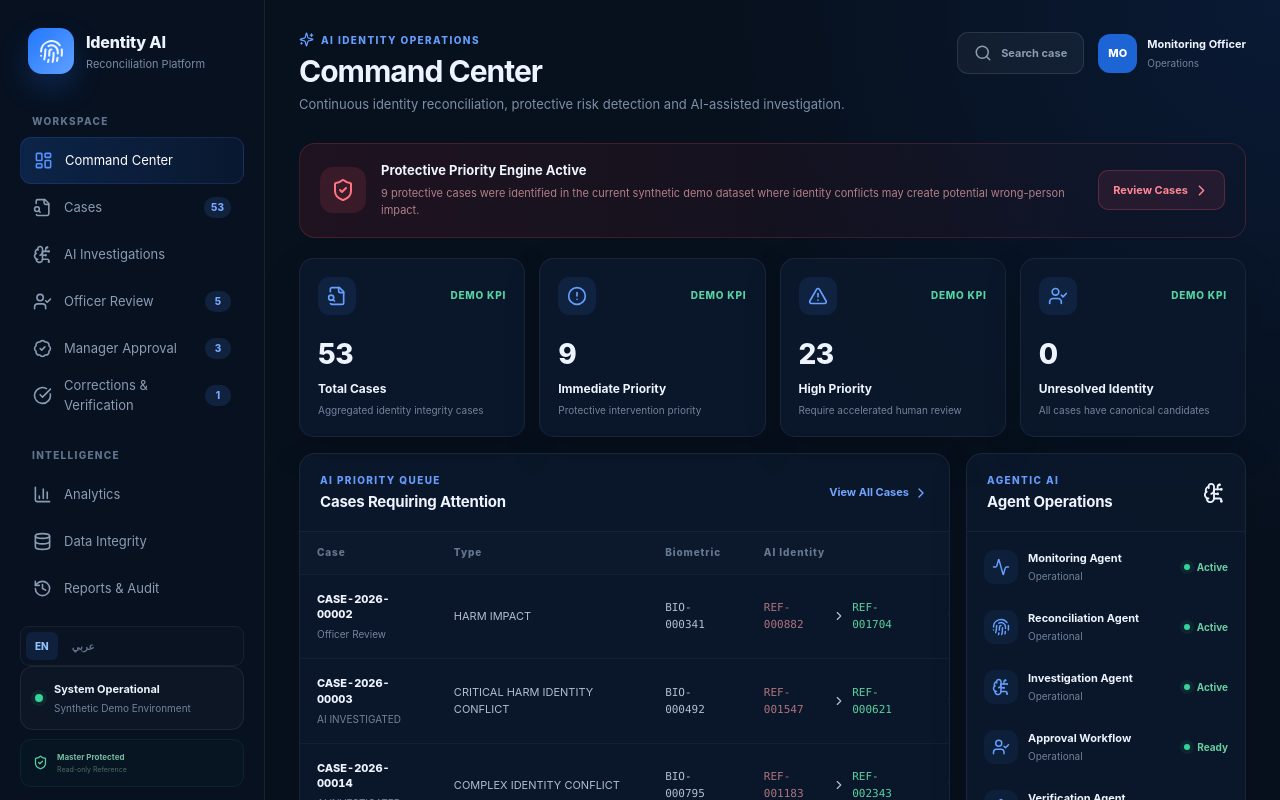
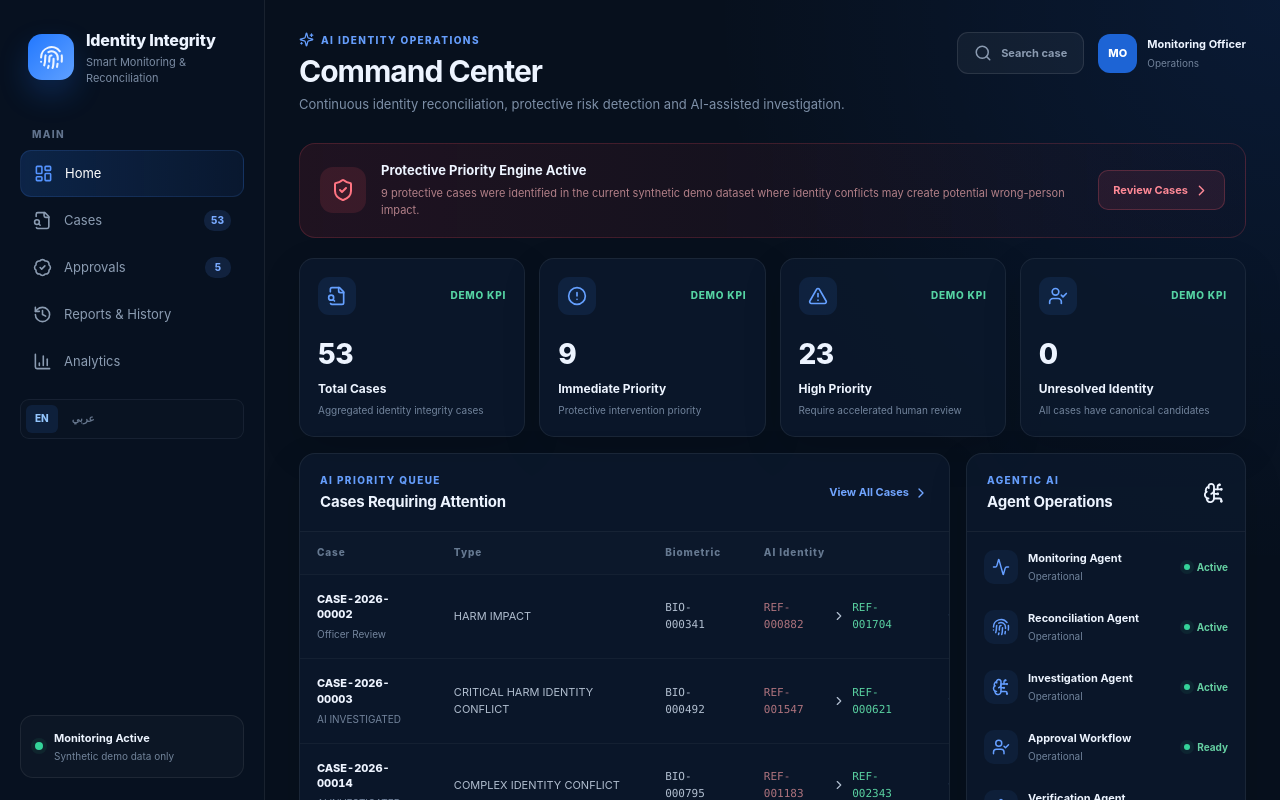
Before and after one commit to x47-cmd/ai-identity-reconciliation-platform, a Next.js app: page / in a window 1280 px wide. Shown: the top 800 px of the page. Built offline with nearby package versions, Linux system fonts and the light colour scheme.

Commit message:
Update Sidebar.js

```diff
--- a/app/components/Sidebar.js
+++ b/app/components/Sidebar.js
@@ -6,17 +6,12 @@ import { usePathname } from "next/navigation";
 import { useLanguage } from "./LanguageProvider";
 
 import {
+  BarChart3,
   BadgeCheck,
-  BarChart3,
-  BrainCircuit,
-  CircleCheckBig,
-  Database,
   FileSearch,
   Fingerprint,
   History,
   LayoutDashboard,
-  ShieldCheck,
-  UserCheck,
 } from "lucide-react";
 
 
@@ -24,94 +19,85 @@ import {
    NAVIGATION
    ========================================================= */
 
-const navigationGroups = [
+const navigationItems = [
   {
-    labelKey: "sidebar.workspace",
-
-    items: [
-      {
-        labelKey: "sidebar.commandCenter",
+    label: {
+      en: "Home",
+      ar: "الرئيسية",
+    },
     href: "/",
     icon: LayoutDashboard,
   },
 
   {
-        labelKey: "sidebar.cases",
+    label: {
+      en: "Cases",
+      ar: "الحالات",
+    },
     href: "/cases",
     icon: FileSearch,
     count: "53",
-        matchPrefix: "/cases",
-      },
-
-      {
-        labelKey: "sidebar.aiInvestigations",
-        href: "/cases",
-        icon: BrainCircuit,
-
-        /*
-         * Dedicated AI Investigations index route
-         * is not implemented yet.
-         *
-         * This entry intentionally opens Cases
-         * but does not take ownership of the
-         * /cases active navigation state.
-         */
-        secondary: true,
-      },
-
-      {
-        labelKey: "sidebar.officerReview",
-        href: "/officer-review",
-        icon: UserCheck,
-        count: "5",
-      },
-
-      {
-        labelKey: "sidebar.managerApproval",
-        href: "/manager-approval",
-        icon: BadgeCheck,
-        count: "3",
-      },
-
-      {
-        labelKey:
-          "sidebar.correctionsVerification",
-        href: "/corrections-verification",
-        icon: CircleCheckBig,
-        count: "1",
-      },
+    matchPaths: [
+      "/cases",
     ],
   },
 
   {
-    labelKey: "sidebar.intelligence",
-
-    items: [
-      {
-        labelKey: "sidebar.analytics",
-        href: "/analytics",
-        icon: BarChart3,
+    label: {
+      en: "Approvals",
+      ar: "الموافقات",
+    },
+    href: "/officer-review",
+    icon: BadgeCheck,
+    count: "5",
+    matchPaths: [
+      "/officer-review",
+      "/manager-approval",
+      "/corrections-verification",
+    ],
   },
 
   {
-        labelKey: "sidebar.dataIntegrity",
-        href: "/data-integrity",
-        icon: Database,
+    label: {
+      en: "Reports & History",
+      ar: "التقارير والسجل",
+    },
+    href: "/reports-audit",
+    icon: History,
+    matchPaths: [
+      "/reports-audit",
+    ],
   },
 
   {
-        labelKey: "sidebar.reportsAudit",
-        href: "/reports-audit",
-        icon: History,
+    label: {
+      en: "Analytics",
+      ar: "التحليلات",
     },
+    href: "/analytics",
+    icon: BarChart3,
+    matchPaths: [
+      "/analytics",
+      "/data-integrity",
     ],
   },
 ];
 
 
 /* =========================================================
-   ACTIVE ROUTE HELPER
+   HELPERS
    ========================================================= */
+
+function getLabel(
+  item,
+  language
+) {
+  return (
+    item.label[language] ||
+    item.label.en
+  );
+}
+
 
 function isItemActive(
   pathname,
@@ -125,9 +111,13 @@ function isItemActive(
     return pathname === "/";
   }
 
-  if (item.matchPrefix) {
-    return pathname.startsWith(
-      item.matchPrefix
+  if (item.matchPaths) {
+    return item.matchPaths.some(
+      (path) =>
+        pathname === path ||
+        pathname.startsWith(
+          `${path}/`
+        )
     );
   }
 
@@ -150,6 +140,10 @@ export default function Sidebar() {
   } = useLanguage();
 
 
+  const isArabic =
+    language === "ar";
+
+
   return (
     <aside className="sidebar">
 
@@ -164,60 +158,56 @@ export default function Sidebar() {
           textDecoration: "none",
           color: "inherit",
         }}
-        aria-label={t(
-          "sidebar.commandCenter"
-        )}
+        aria-label={
+          isArabic
+            ? "الرئيسية"
+            : "Home"
+        }
       >
         <div className="brandIcon">
-          <Fingerprint size={25} />
+          <Fingerprint
+            size={25}
+            aria-hidden="true"
+          />
         </div>
 
         <div>
           <div className="brandTitle">
-            {t(
-              "sidebar.platformName"
-            )}
+            {isArabic
+              ? "مراقبة سلامة الهوية"
+              : "Identity Integrity"}
           </div>
 
           <div className="brandSubtitle">
-            {t(
-              "sidebar.platformSubtitle"
-            )}
+            {isArabic
+              ? "المراقبة والمطابقة الذكية"
+              : "Smart Monitoring & Reconciliation"}
           </div>
         </div>
       </Link>
 
 
       {/* ==================================================
-          NAVIGATION
+          MAIN NAVIGATION
           ================================================== */}
 
       <nav
         className="navigation"
-        aria-label={t(
-          "sidebar.workspace"
-        )}
-      >
-        {navigationGroups.map(
-          (
-            group,
-            groupIndex
-          ) => (
-            <div
-              key={group.labelKey}
-            >
-              <div
-                className={
-                  groupIndex === 0
-                    ? "navLabel"
-                    : "navLabel navSecond"
+        aria-label={
+          isArabic
+            ? "التنقل الرئيسي"
+            : "Main navigation"
         }
       >
-                {t(group.labelKey)}
+        <div>
+          <div className="navLabel">
+            {isArabic
+              ? "القائمة الرئيسية"
+              : "MAIN"}
           </div>
 
 
-              {group.items.map(
+          {navigationItems.map(
             (item) => {
               const Icon =
                 item.icon;
@@ -228,31 +218,26 @@ export default function Sidebar() {
                   item
                 );
 
-                  const forceInactive =
-                    Boolean(
-                      item.secondary
-                    );
-
-                  const isCurrentPage =
-                    active &&
-                    !forceInactive;
-
 
               return (
                 <Link
-                      key={
-                        item.labelKey
-                      }
+                  key={item.href}
                   href={item.href}
                   className={
-                        isCurrentPage
+                    active
                       ? "navItem active"
                       : "navItem"
                   }
                   aria-current={
-                        isCurrentPage
+                    active
                       ? "page"
                       : undefined
+                  }
+                  aria-label={
+                    getLabel(
+                      item,
+                      language
+                    )
                   }
                 >
                   <Icon
@@ -261,15 +246,16 @@ export default function Sidebar() {
                   />
 
                   <span>
-                        {t(
-                          item.labelKey
+                    {getLabel(
+                      item,
+                      language
                     )}
                   </span>
 
                   {item.count && (
                     <span
                       className="navCount"
-                          aria-label={`${item.count}`}
+                      aria-hidden="true"
                     >
                       {item.count}
                     </span>
@@ -279,13 +265,11 @@ export default function Sidebar() {
             }
           )}
         </div>
-          )
-        )}
       </nav>
 
 
       {/* ==================================================
-          LANGUAGE SWITCHER
+          LANGUAGE
           ================================================== */}
 
       <div
@@ -334,7 +318,7 @@ export default function Sidebar() {
 
 
       {/* ==================================================
-          PLATFORM STATUS
+          SYSTEM STATUS
           ================================================== */}
 
       <div className="sidebarFooter">
@@ -345,70 +329,15 @@ export default function Sidebar() {
 
         <div>
           <div className="systemTitle">
-            {t(
-              "common.systemOperational"
-            )}
+            {isArabic
+              ? "المراقبة نشطة"
+              : "Monitoring Active"}
           </div>
 
           <div className="systemSubtitle">
-            {t(
-              "common.syntheticDemoEnvironment"
-            )}
-          </div>
-        </div>
-      </div>
-
-
-      {/* ==================================================
-          SAFETY STATUS
-          ================================================== */}
-
-      <div
-        style={{
-          marginTop: "9px",
-          padding: "11px 12px",
-          borderRadius: "11px",
-
-          border:
-            "1px solid rgba(52,211,153,0.07)",
-
-          background:
-            "rgba(52,211,153,0.025)",
-
-          display: "flex",
-          alignItems: "center",
-          gap: "9px",
-        }}
-      >
-        <ShieldCheck
-          size={15}
-          color="#59cfa0"
-          aria-hidden="true"
-        />
-
-        <div>
-          <div
-            style={{
-              color: "#76baa0",
-              fontSize: "8px",
-              fontWeight: 750,
-            }}
-          >
-            {t(
-              "common.masterProtected"
-            )}
-          </div>
-
-          <div
-            style={{
-              color: "#4e6c62",
-              fontSize: "7px",
-              marginTop: "2px",
-            }}
-          >
-            {t(
-              "common.readOnlyReference"
-            )}
+            {isArabic
+              ? "بيانات تجريبية فقط"
+              : "Synthetic demo data only"}
           </div>
         </div>
       </div>
```
Lines whose indentation alone changed are shown as unchanged.
